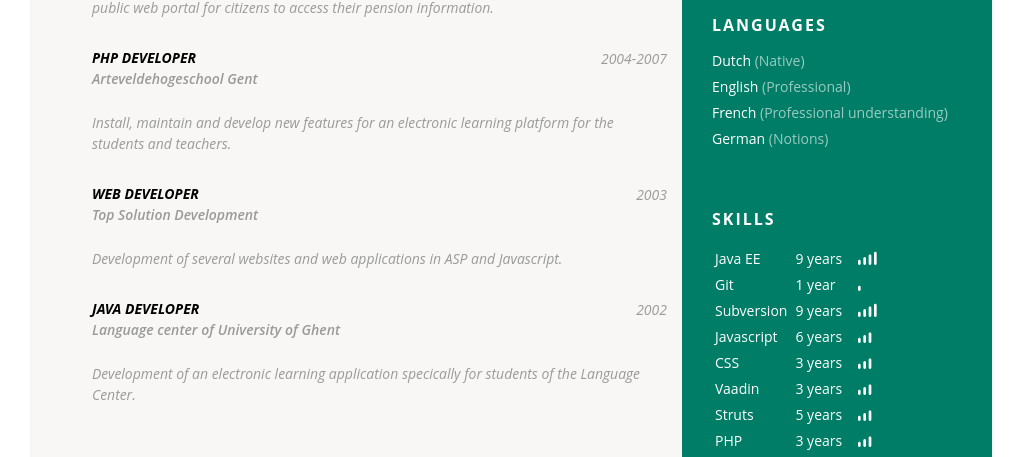
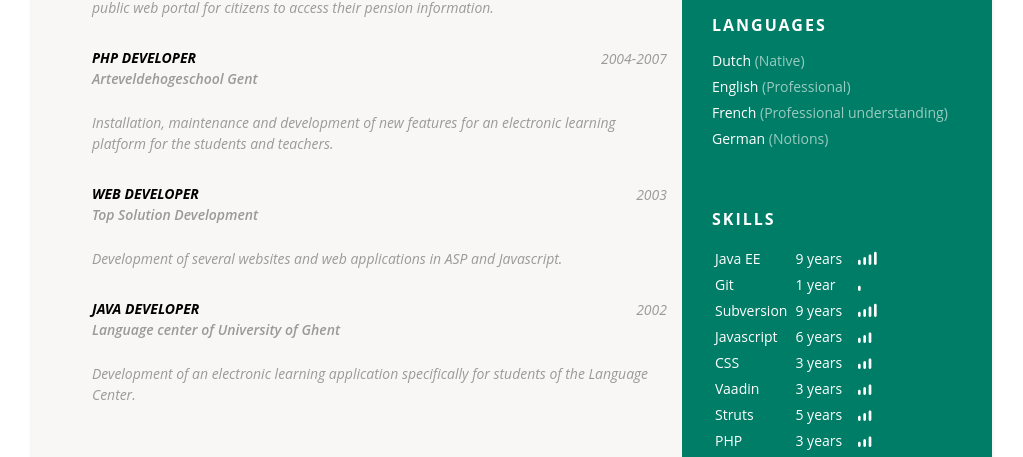
Before and after one commit to frederikmartens/frederikmartens.github.io, a Jekyll site: the page built from index.html, in a window 1280 px wide. Shown: the part 523-980 px from the top of the page, without its empty margins (128-1151 px from the left). Built offline with Jekyll 4.4.1, drawn with Linux system fonts in a browser that asks for light colours.

Commit message:
Small corrections in the descriptions of the experience

```diff
--- a/_data/cv.yml
+++ b/_data/cv.yml
@@ -90,7 +90,7 @@ experience:
   - years: 2004-2007
     employer: Arteveldehogeschool Gent
     jobTitle: PHP developer
-    info: Install, maintain and develop new features for an electronic learning platform for the students and teachers.
+    info: Installation, maintenance and development of new features for an electronic learning platform for the students and teachers.
   - years: 2003
     employer: Top Solution Development
     jobTitle: Web developer
@@ -98,7 +98,7 @@ experience:
   - years: 2002
     employer: Language center of University of Ghent
     jobTitle: Java developer
-    info: Development of an electronic learning application specically for students of the Language Center.
+    info: Development of an electronic learning application specifically for students of the Language Center.
 
 education:
   - name: Management 3.0
```
